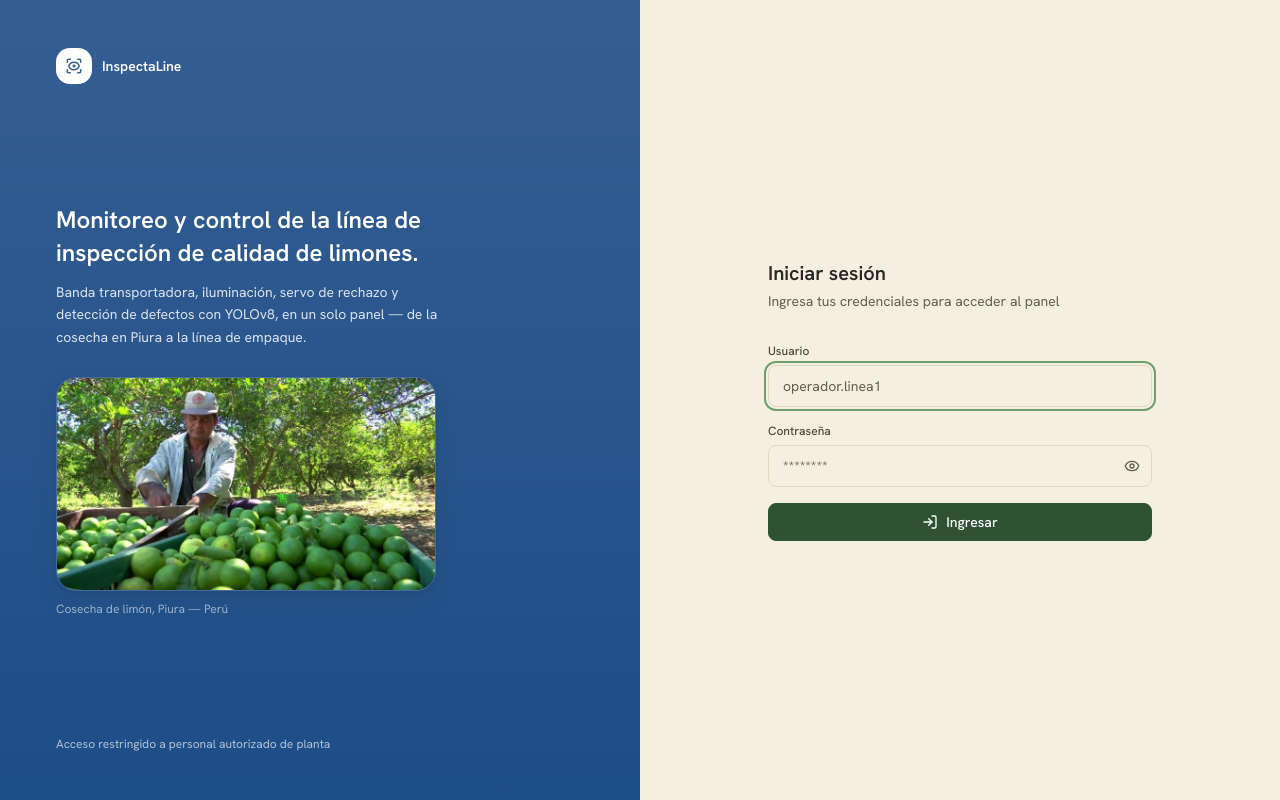
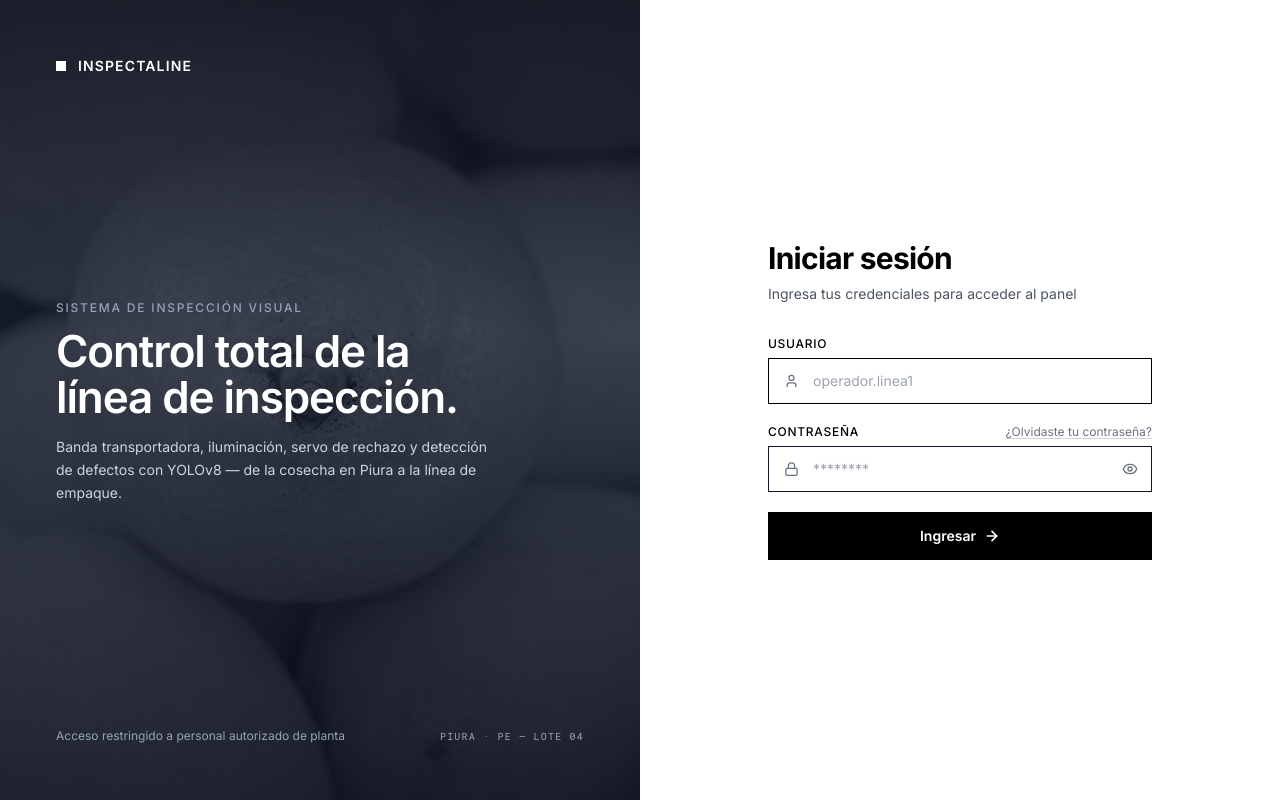
Before and after one commit to SHEILAJPM/Sistema-Vision-Artificial-frontend, a React (Vite) app: page /login in a window 1280 px wide. Built offline with nearby package versions, Linux system fonts and the light colour scheme; no server answers.

Commit message:
rediseno del login: contraste editorial y foto real de limones

```diff
--- a/src/pages/LoginPage.jsx
+++ b/src/pages/LoginPage.jsx
@@ -1,13 +1,21 @@
 import { useState } from "react";
 import { useNavigate, useLocation } from "react-router-dom";
-import { Eye, EyeOff, ScanEye, TriangleAlert, LogIn } from "lucide-react";
-import { Button } from "../components/ui/Button.jsx";
+import { Fade, Spinner, OverlayTrigger, Tooltip } from "react-bootstrap";
+import { Eye, EyeOff, TriangleAlert, ArrowRight, User, Lock, Info, HelpCircle } from "lucide-react";
 import { useAuth } from "../context/AuthProvider.jsx";
 import { USE_MOCK_DATA } from "../lib/api.js";
-import harvestPhoto from "../assets/cosecha-limones-piura.jpg";
+import lemonHeroPhoto from "../assets/limon-macro-hero.jpg";
 
+// EXCEPCIÓN DE DISEÑO DELIBERADA -- confirmada con el usuario. Esta pantalla
+// no sigue la paleta/tipografía/radios de DESIGN.md (beige cálido, verde/
+// terracota, esquinas redondeadas generosas, Hanken Grotesk): corre su
+// propio lenguaje "Contraste Editorial" -- navy sólido + blanco/negro puro,
+// bordes a 1px, radio 0, sin sombras, tipografía Inter/Roboto Mono cargadas
+// aparte en index.html. No uses este archivo como referencia para ningún
+// otro componente del panel; el resto de la app sigue el sistema de
+// DESIGN.md sin cambios.
 const inputClass =
-  "focus-ring w-full rounded-lg border border-line bg-canvas px-3.5 py-2.5 text-sm text-ink placeholder:text-ink-faint";
+  "w-full border border-[#111827] bg-transparent pl-11 pr-4 py-3 text-sm text-[#0F172A] placeholder:text-[#9CA3AF] outline-none transition-colors duration-100 focus:border-black";
 
 export default function LoginPage() {
   const { login } = useAuth();
@@ -18,6 +26,12 @@ export default function LoginPage() {
   const [showPassword, setShowPassword] = useState(false);
   const [error, setError] = useState(null);
   const [submitting, setSubmitting] = useState(false);
+  // No hay endpoint de recuperación en el backend (solo postLogin/getMe/
+  // postLogout, ver src/lib/api.js) -- un link "Olvidé mi contraseña" que
+  // navegara a algo real no existe todavía. En vez de fingir un flujo de
+  // self-service que no está, esto revela una instrucción honesta al hacer
+  // click: a quién contactar. Nunca un href="#" muerto.
+  const [showRecoveryHint, setShowRecoveryHint] = useState(false);
 
   const redirectTo = location.state?.from?.pathname || "/";
 
@@ -32,67 +46,107 @@ export default function LoginPage() {
   };
 
   return (
-    <div className="flex min-h-screen bg-canvas">
-      {/* Panel de marca -- solo en pantallas medianas en adelante. La foto
-          fuente es de solo 800x450: se muestra en una tarjeta contenida, no
-          como fondo a pantalla completa, para no estirarla y que se pixele. */}
-      <div className="hidden lg:flex w-1/2 flex-col justify-between bg-gradient-to-b from-blue-600 to-blue-700 px-14 py-12">
-        <div className="flex items-center gap-2.5">
-          <div className="flex h-9 w-9 items-center justify-center rounded-xl bg-white text-blue-600">
-            <ScanEye size={18} strokeWidth={2} />
-          </div>
-          <p className="text-sm font-semibold text-white">InspectaLine</p>
+    <div className="flex min-h-screen" style={{ fontFamily: "'Inter', system-ui, sans-serif" }}>
+      {/* Columna de marca -- 50/50 exacto en lg+. Antes: fondo navy sólido +
+          la foto encajonada en una tarjeta chica adentro de la columna de
+          texto (el patrón menos "premium" posible según la guía de dirección
+          de arte de /imagegen-frontend-web: "Background Mode: full-bleed
+          image... not a small inset thumbnail"). Ahora la foto es el fondo
+          completo del panel, con el texto superpuesto en zonas seguras
+          (logo arriba, mensaje al medio, footer abajo) -- Composition Anchor
+          "image-as-canvas". Sin herramienta de generación de imágenes en este
+          entorno, así que sigue siendo una foto real (Pexels #37540984,
+          licencia libre) en vez de un render de IA, pero con la misma lógica
+          de encuadre que pide esa skill. */}
+      <div className="hidden lg:flex lg:w-1/2 relative flex-col justify-between overflow-hidden bg-[#0F172A] px-14 py-14">
+        <img
+          src={lemonHeroPhoto}
+          alt=""
+          aria-hidden="true"
+          className="absolute inset-0 h-full w-full object-cover"
+          style={{ filter: "grayscale(0.45) contrast(1.05) brightness(0.85)" }}
+        />
+        {/* Duotone: mismo truco que antes (mix-blend-mode: color tiñe la foto
+            de navy sin perder su textura/luz original). */}
+        <div
+          className="pointer-events-none absolute inset-0"
+          style={{ backgroundColor: "#0F172A", mixBlendMode: "color" }}
+        />
+        {/* Scrim mas fuerte que la version anterior a proposito: ahi el texto
+            solo vivia en el 40% inferior de una tarjeta chica; aca cubre todo
+            el panel (logo arriba, mensaje al medio, footer abajo), asi que
+            necesita contraste parejo de punta a punta, no solo un degrade
+            hacia abajo. */}
+        <div
+          className="pointer-events-none absolute inset-0"
+          style={{ background: "linear-gradient(180deg, rgba(6,10,20,0.86) 0%, rgba(6,10,20,0.62) 42%, rgba(6,10,20,0.82) 100%)" }}
+        />
+
+        <div className="relative flex items-center gap-3">
+          <span className="h-2.5 w-2.5 bg-white" />
+          <p className="text-sm font-semibold tracking-[0.08em] text-white uppercase">InspectaLine</p>
         </div>
 
-        <div className="max-w-sm">
-          <p className="text-2xl font-semibold text-white leading-snug">
-            Monitoreo y control de la línea de inspección de calidad de limones.
+        <div className="relative max-w-md">
+          <p className="text-xs font-medium uppercase tracking-[0.15em] text-[#94A3B8]">
+            Sistema de inspección visual
           </p>
-          <p className="text-sm text-blue-50/90 mt-3 leading-relaxed">
-            Banda transportadora, iluminación, servo de rechazo y detección de defectos
-            con YOLOv8, en un solo panel — de la cosecha en Piura a la línea de empaque.
-          </p>
-
-          <div className="mt-7 max-w-[380px] overflow-hidden rounded-2xl border border-white/15 shadow-card-hover">
-            <img src={harvestPhoto} alt="Cosecha de limón en Piura" className="block h-auto w-full" />
-          </div>
-          <p className="mt-2.5 text-xs text-blue-50/60">Cosecha de limón, Piura — Perú</p>
-        </div>
-
-        <p className="text-xs text-blue-50/70">Acceso restringido a personal autorizado de planta</p>
-      </div>
-
-      {/* Formulario */}
-      <div className="flex flex-1 items-center justify-center px-6 py-12">
-        <div className="w-full max-w-sm">
-          <div className="mb-8 flex flex-col items-center lg:items-start">
-            <div className="flex lg:hidden h-10 w-10 items-center justify-center rounded-xl bg-blue-500 text-white mb-4">
-              <ScanEye size={20} strokeWidth={2} />
-            </div>
-            <h1 className="text-xl font-semibold text-ink">Iniciar sesión</h1>
-            <p className="text-sm text-ink-faint mt-1 text-center lg:text-left">
-              Ingresa tus credenciales para acceder al panel
+          <h1 className="text-[2.75rem] leading-[1.05] font-semibold text-white tracking-tight mt-3">
+            Control total de la línea de inspección.
+          </h1>
+          <p className="text-sm text-[#CBD5E1] mt-4 leading-relaxed">
+            Banda transportadora, iluminación, servo de rechazo y detección de
+            defectos con YOLOv8 — de la cosecha en Piura a la línea de empaque.
           </p>
         </div>
 
+        <div className="relative flex items-end justify-between gap-4">
+          <p className="text-xs text-[#94A3B8]">Acceso restringido a personal autorizado de planta</p>
+          <p
+            className="shrink-0 text-[10px] uppercase tracking-[0.12em] text-white/60"
+            style={{ fontFamily: "'Roboto Mono', ui-monospace, monospace" }}
+          >
+            PIURA · PE — LOTE 04
+          </p>
+        </div>
+      </div>
+
+      {/* Columna de login -- blanco puro, máximo contraste con la izquierda. */}
+      <div className="flex flex-1 lg:w-1/2 items-center justify-center bg-white px-6 py-12">
+        <div className="w-full max-w-sm">
+          <div className="mb-10 flex items-center gap-3 lg:hidden">
+            <span className="h-2.5 w-2.5 bg-black" />
+            <p className="text-sm font-semibold tracking-[0.08em] text-black uppercase">InspectaLine</p>
+          </div>
+
+          <div>
+            <h2 className="text-3xl font-bold text-black tracking-tight">Iniciar sesión</h2>
+            <p className="text-sm text-[#4B5563] mt-2">Ingresa tus credenciales para acceder al panel</p>
+          </div>
+
           {USE_MOCK_DATA && (
-            <div className="mb-5 rounded-lg border border-blue-100 bg-blue-50 px-3.5 py-2.5 text-xs text-blue-700">
+            <Fade in appear>
+              <div className="mt-7 flex items-start gap-2.5 border-l-2 border-[#0F172A] bg-[#F8FAFC] px-4 py-3 text-xs text-[#0F172A]">
+                <Info size={14} strokeWidth={2} className="shrink-0 mt-px" />
                 Modo demo: cualquier usuario y contraseña funcionan.
               </div>
+            </Fade>
           )}
 
-          {error && (
-            <div className="mb-5 flex items-center gap-2 rounded-lg border border-coral-100 bg-coral-50 px-3.5 py-2.5 text-xs text-coral-600">
-              <TriangleAlert size={14} strokeWidth={2} className="shrink-0" />
+          <Fade in={!!error} unmountOnExit>
+            <div className="mt-7 flex items-start gap-2.5 border-l-2 border-[#B91C1C] bg-[#FEF2F2] px-4 py-3 text-xs text-[#B91C1C]">
+              <TriangleAlert size={14} strokeWidth={2} className="shrink-0 mt-px" />
               {error}
             </div>
-          )}
+          </Fade>
 
-          <form onSubmit={handleSubmit} className="space-y-4">
+          <form onSubmit={handleSubmit} className="mt-8 space-y-5">
             <div>
-              <label htmlFor="username" className="mb-1.5 block text-xs font-medium text-ink-soft">
+              <label htmlFor="username" className="mb-1.5 block text-xs font-medium uppercase tracking-[0.06em] text-black">
                 Usuario
               </label>
+              <div className="relative">
+                <User size={15} strokeWidth={2} className="pointer-events-none absolute left-4 top-1/2 -translate-y-1/2 text-[#6B7280]" />
                 <input
                   id="username"
                   type="text"
@@ -104,12 +158,23 @@ export default function LoginPage() {
                   className={inputClass}
                 />
               </div>
+            </div>
 
             <div>
-              <label htmlFor="password" className="mb-1.5 block text-xs font-medium text-ink-soft">
+              <div className="mb-1.5 flex items-center justify-between gap-3">
+                <label htmlFor="password" className="block text-xs font-medium uppercase tracking-[0.06em] text-black">
                   Contraseña
                 </label>
+                <button
+                  type="button"
+                  onClick={() => setShowRecoveryHint((v) => !v)}
+                  className="text-xs text-[#6B7280] underline decoration-[#D1D5DB] underline-offset-2 transition-colors duration-100 hover:text-black"
+                >
+                  ¿Olvidaste tu contraseña?
+                </button>
+              </div>
               <div className="relative">
+                <Lock size={15} strokeWidth={2} className="pointer-events-none absolute left-4 top-1/2 -translate-y-1/2 text-[#6B7280]" />
                 <input
                   id="password"
                   type={showPassword ? "text" : "password"}
@@ -117,23 +182,55 @@ export default function LoginPage() {
                   value={password}
                   onChange={(e) => setPassword(e.target.value)}
                   placeholder="********"
-                  className={`${inputClass} pr-10`}
+                  className={`${inputClass} pr-11`}
                 />
+                <OverlayTrigger
+                  placement="top"
+                  overlay={<Tooltip>{showPassword ? "Ocultar contraseña" : "Mostrar contraseña"}</Tooltip>}
+                >
+                  {/* Área de toque real ~40px (icono 16px + p-2.5), no solo el
+                      glifo -- el botón anterior tenía ~16px de hit target,
+                      bien debajo del mínimo de 44px recomendado para mobile. */}
                   <button
                     type="button"
                     onClick={() => setShowPassword((v) => !v)}
-                  className="focus-ring absolute right-3 top-1/2 -translate-y-1/2 text-ink-faint hover:text-ink-soft"
+                    className="absolute right-1 top-1/2 -translate-y-1/2 p-2.5 text-[#6B7280] transition-colors duration-100 hover:text-black"
                     aria-label={showPassword ? "Ocultar contraseña" : "Mostrar contraseña"}
                   >
                     {showPassword ? <EyeOff size={16} strokeWidth={2} /> : <Eye size={16} strokeWidth={2} />}
                   </button>
+                </OverlayTrigger>
               </div>
+              <Fade in={showRecoveryHint} unmountOnExit>
+                <div className="mt-2.5 flex items-start gap-2 border-l-2 border-[#0F172A] bg-[#F8FAFC] px-3.5 py-2.5 text-xs text-[#374151]">
+                  <HelpCircle size={13} strokeWidth={2} className="shrink-0 mt-px text-[#6B7280]" />
+                  Contactá al administrador del sistema en planta para restablecer tu contraseña.
+                </div>
+              </Fade>
             </div>
 
-            <Button type="submit" variant="primary" icon={LogIn} disabled={submitting} className="w-full">
-              {submitting ? "Ingresando..." : "Ingresar"}
-            </Button>
+            <button
+              type="submit"
+              disabled={submitting}
+              className="mt-3 flex w-full items-center justify-center gap-2 bg-black py-3.5 text-sm font-semibold text-white transition-colors duration-100 hover:bg-[#1F2937] disabled:opacity-50 disabled:cursor-not-allowed"
+            >
+              {submitting ? (
+                <>
+                  <Spinner animation="border" size="sm" role="status" aria-hidden="true" />
+                  Ingresando...
+                </>
+              ) : (
+                <>
+                  Ingresar
+                  <ArrowRight size={16} strokeWidth={2.5} />
+                </>
+              )}
+            </button>
           </form>
+
+          <p className="mt-8 text-xs text-[#6B7280] lg:hidden">
+            Acceso restringido a personal autorizado de planta · Piura, Perú
+          </p>
         </div>
       </div>
     </div>
```
Also changed, not shown: src/assets/limon-macro-hero.jpg (added). Lines whose indentation alone changed are shown as unchanged.
